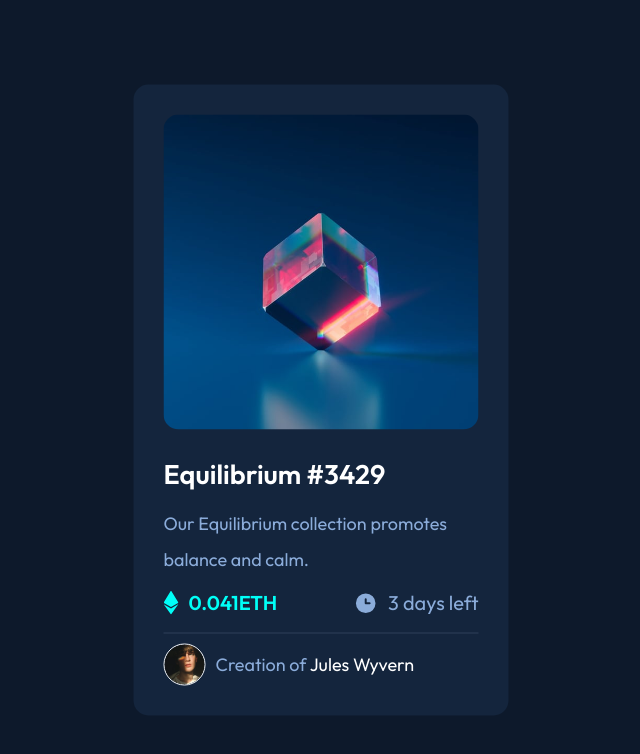
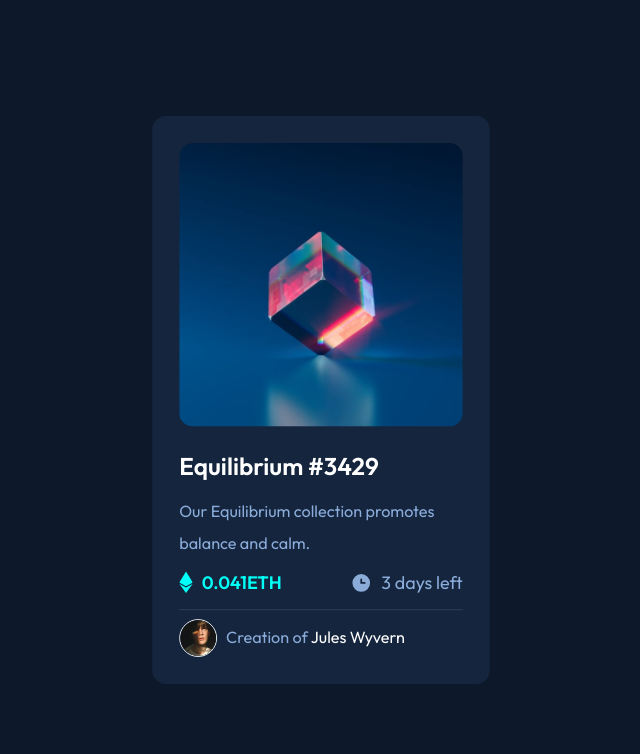
Before and after one commit to Ibraa19/nft-preview-card, a plain HTML site: page index.html in a window 1280 px wide. Shown: the whole page, without its empty margins (319-959 px from the left). Drawn offline with Linux system fonts and the light colour scheme.

Commit message:
change in size of card
second adjustment, If u want to use multi transform properties use them in the same line!

```diff
--- a/css/main.css
+++ b/css/main.css
@@ -24,7 +24,7 @@ main{
     position: absolute;
     top: 50%;
     left: 50%;
-    transform: translate(-50%, -50%);
+    transform: translate(-50%, -50%) scale(0.9);
     line-height: 2;
 }
 
```
